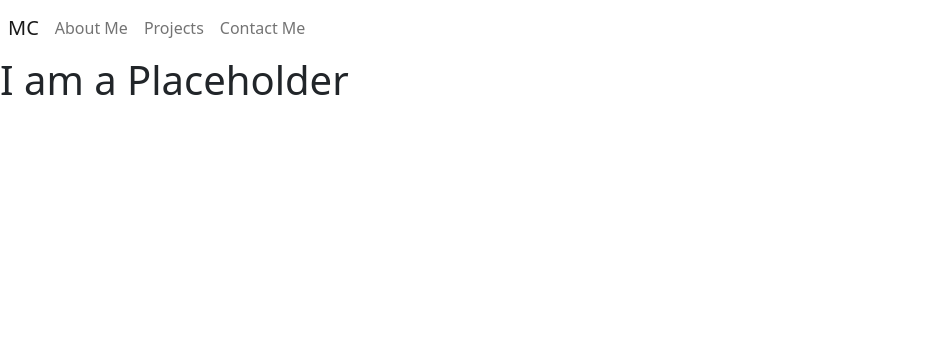
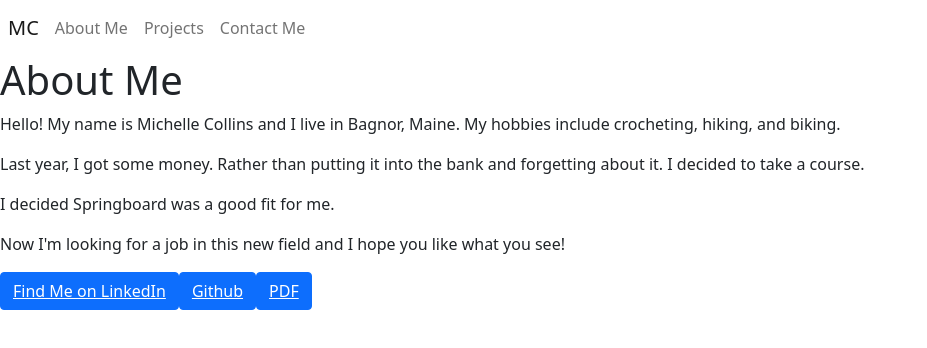
Before and after one commit to chelle-col/portfolio, a React (Create React App) app: page /resume in a window 1280 px wide. Shown: the top 348 px of the page, without its empty margins (0-927 px from the left). Built offline with nearby package versions, Linux system fonts and the light colour scheme.

Commit message:
Contacts and resume comp

```diff
--- a/src/App.css
+++ b/src/App.css
@@ -1,38 +1,3 @@
 .App {
   text-align: center;
 }
-
-.App-logo {
-  height: 40vmin;
-  pointer-events: none;
-}
-
-@media (prefers-reduced-motion: no-preference) {
-  .App-logo {
-    animation: App-logo-spin infinite 20s linear;
-  }
-}
-
-.App-header {
-  background-color: #282c34;
-  min-height: 100vh;
-  display: flex;
-  flex-direction: column;
-  align-items: center;
-  justify-content: center;
-  font-size: calc(10px + 2vmin);
-  color: white;
-}
-
-.App-link {
-  color: #61dafb;
-}
-
-@keyframes App-logo-spin {
-  from {
-    transform: rotate(0deg);
-  }
-  to {
-    transform: rotate(360deg);
-  }
-}
--- a/src/App.js
+++ b/src/App.js
@@ -2,8 +2,10 @@ import './App.css';
 import { Switch, Route } from 'react-router-dom';
 import Home from './Home';
 import NavBar from './NavBar';
-import FourOhFour from './FourOhFour'
-import Placeholder from './Placeholder';
+import FourOhFour from './FourOhFour';
+import Resume from './Resume';
+import Projects from './Projects';
+import Contact from './Contact';
 
 function App() {
   return (
@@ -14,13 +16,13 @@ function App() {
         <Home />
       </Route>
       <Route exact path='/projects'>
-        <Placeholder/>
+        <Projects/>
       </Route>
       <Route exact path='/resume'>
-        <Placeholder />
+        <Resume />
       </Route>
       <Route exact path='/contact'>
-        <Placeholder />
+        <Contact />
       </Route>
       <Route>
         <FourOhFour />
--- /dev/null
+++ b/src/Contact.js
@@ -0,0 +1,12 @@
+
+
+const Contact = () => {
+    return (
+        <>
+            <h1>Contact</h1>
+            <a href='mailto: chellecol@gmail.com'>Email Me</a>
+        </>
+    )
+}
+
+export default Contact;
--- /dev/null
+++ b/src/Projects.js
@@ -0,0 +1,7 @@
+
+
+const Projects = () => {
+    return <h1>Projects</h1>
+}
+
+export default Projects;
--- /dev/null
+++ b/src/Resume.js
@@ -0,0 +1,25 @@
+import Button from 'react-bootstrap/Button';
+import file from './docs/resume1.pdf'
+
+const Resume = () => {
+    return (
+        <>
+            <h1>About Me</h1>
+            <p>Hello! My name is Michelle Collins and I live in Bagnor, Maine. My hobbies include crocheting, hiking, and biking.</p>
+            <p>Last year, I got some money. Rather than putting it into the bank and forgetting about it. I decided to take a course.</p>
+            <p>I decided Springboard was a good fit for me. </p>
+            <p>Now I'm looking for a job in this new field and I hope you like what you see!</p>
+            <Button>
+                <a className='text-white' href='https://www.linkedin.com/in/chelle-collins/'>Find Me on LinkedIn</a>
+            </Button>
+            <Button>
+                <a className='text-white' href='https://github.com/chelle-col'>Github</a>
+            </Button>
+            <Button>
+                <a className='text-white' href={file} download='MichelleResume'>PDF</a>
+            </Button>
+        </>
+    )
+}
+
+export default Resume;
```
Also changed, not shown: src/Rabbit.js (added, +21 -0 lines), 1 other file (tests, documents, lock files or other folders).
